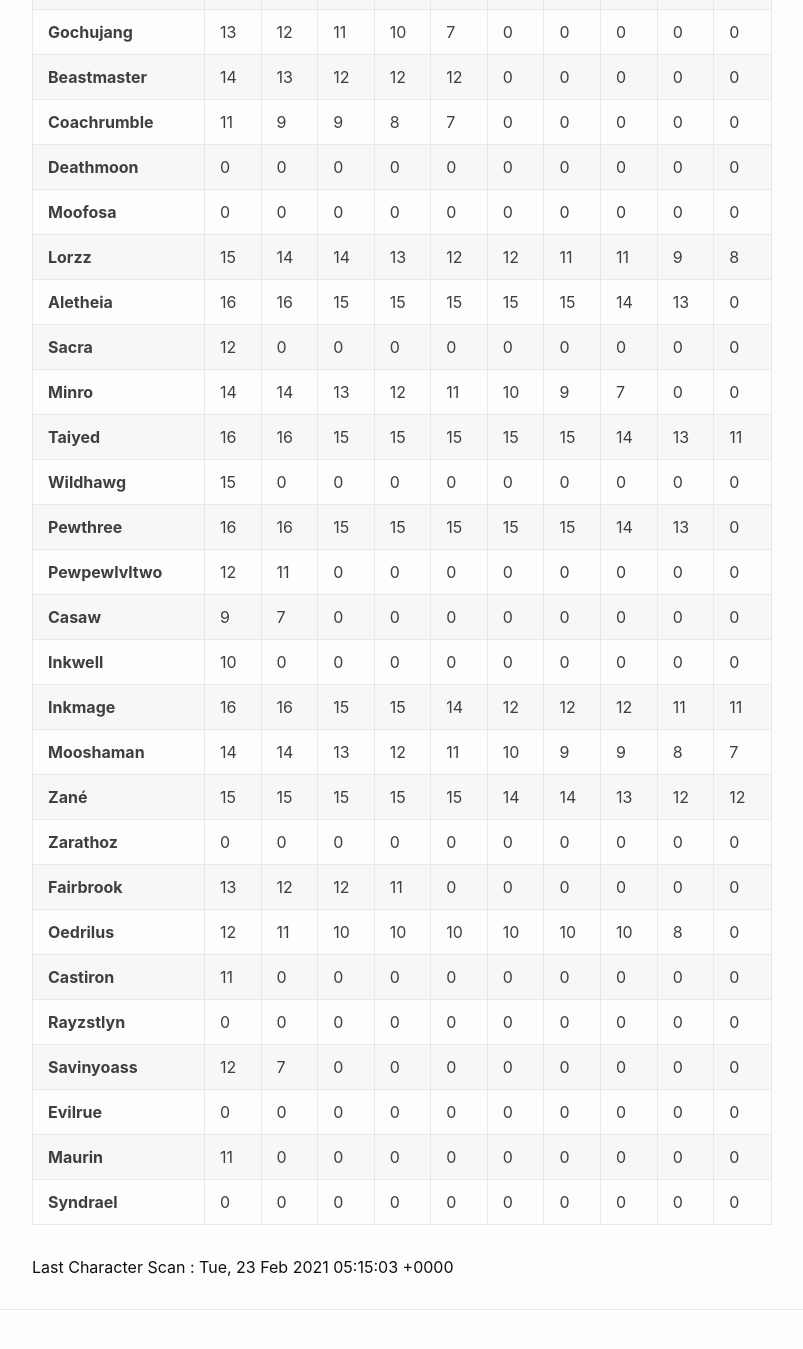
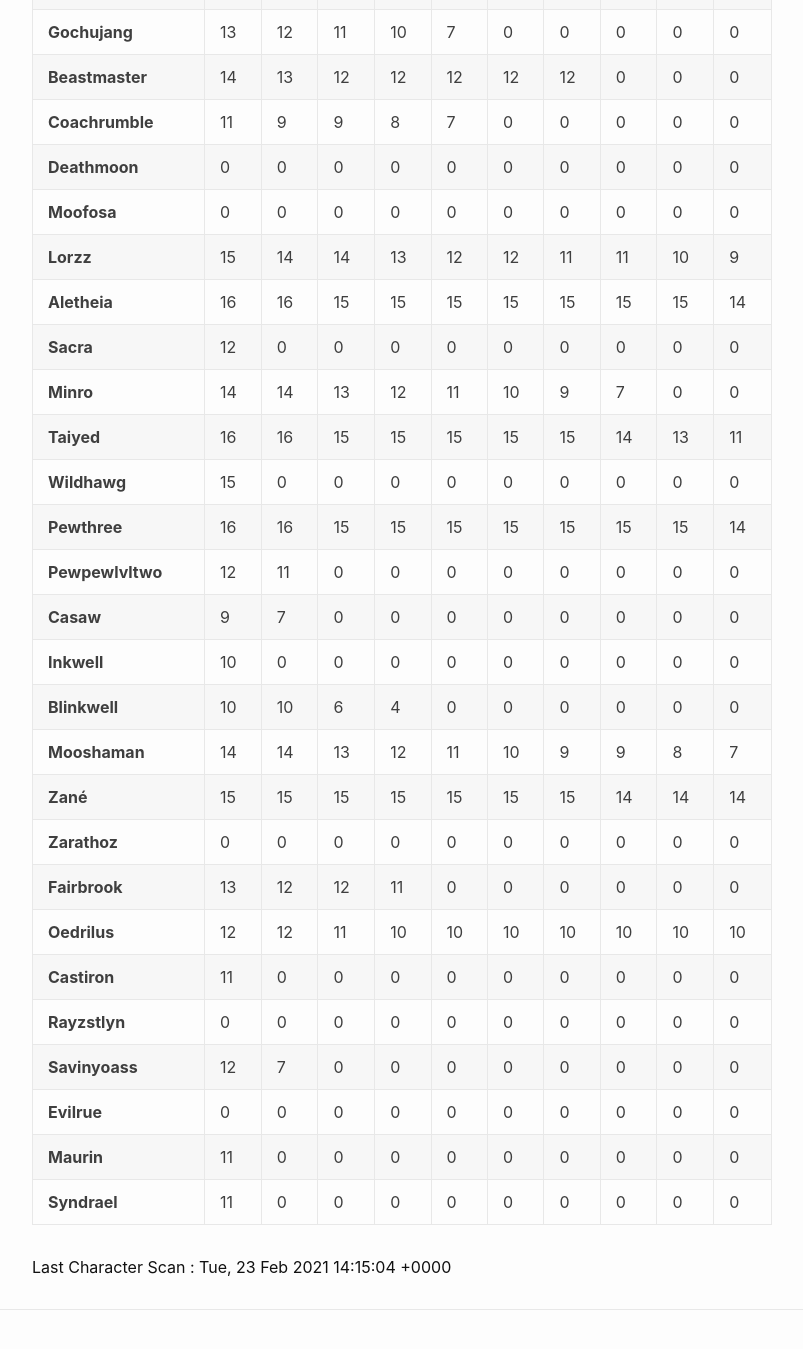
Before and after one commit to eldertribunal/keystonetracker, a Jekyll site: the page built from weekly.md, in a window 1280 px wide and 1400 px high, scrolled down 269 px. Shown: the top 1349 px of the window, without its empty margins (126-929 px from the left). Built offline with Jekyll 4.4.1, drawn with Linux system fonts in a browser that asks for light colours.

Commit message:
auto scan Tue Feb 23 14:16:06 UTC 2021

```diff
--- a/_data/characters.json
+++ b/_data/characters.json
@@ -64,7 +64,7 @@
       },
       {
         "name": "Halls of Atonement",
-        "level": 14,
+        "level": 15,
         "id": 378
       },
       {
@@ -379,7 +379,7 @@
       },
       {
         "name": "Halls of Atonement",
-        "level": 14,
+        "level": 15,
         "id": 378
       },
       {
@@ -604,7 +604,7 @@
       },
       {
         "name": "Halls of Atonement",
-        "level": 14,
+        "level": 15,
         "id": 378
       },
       {
@@ -765,7 +765,7 @@
     ]
   },
   {
-    "name": "Inkmage",
+    "name": "Blinkwell",
     "dungeons": [
       {
         "name": "Mists of Tirna Scithe",
@@ -874,7 +874,7 @@
       },
       {
         "name": "Halls of Atonement",
-        "level": 14,
+        "level": 15,
         "id": 378
       },
       {
@@ -1009,7 +1009,7 @@
       },
       {
         "name": "Halls of Atonement",
-        "level": 6,
+        "level": 10,
         "id": 378
       },
       {
--- a/_data/players.json
+++ b/_data/players.json
@@ -19,7 +19,7 @@
       },
       {
         "name": "Halls of Atonement",
-        "level": 14,
+        "level": 15,
         "id": 378
       },
       {
@@ -289,7 +289,7 @@
       },
       {
         "name": "Halls of Atonement",
-        "level": 14,
+        "level": 15,
         "id": 378
       },
       {
@@ -469,7 +469,7 @@
       },
       {
         "name": "Halls of Atonement",
-        "level": 14,
+        "level": 15,
         "id": 378
       },
       {
@@ -604,7 +604,7 @@
       },
       {
         "name": "Halls of Atonement",
-        "level": 14,
+        "level": 15,
         "id": 378
       },
       {
@@ -739,7 +739,7 @@
       },
       {
         "name": "Halls of Atonement",
-        "level": 6,
+        "level": 10,
         "id": 378
       },
       {
--- a/_data/scanned.json
+++ b/_data/scanned.json
@@ -1,3 +1,3 @@
 {
-  "timestamp": 1614057303
+  "timestamp": 1614089704
 }
--- a/_data/weekly.json
+++ b/_data/weekly.json
@@ -25,8 +25,8 @@
       15,
       15,
       15,
-      14,
-      11
+      15,
+      15
     ]
   },
   {
@@ -52,8 +52,8 @@
       12,
       12,
       12,
-      0,
-      0,
+      12,
+      12,
       0,
       0,
       0
@@ -115,8 +115,8 @@
       12,
       11,
       11,
-      9,
-      8
+      10,
+      9
     ]
   },
   {
@@ -129,9 +129,9 @@
       15,
       15,
       15,
-      14,
-      13,
-      0
+      15,
+      15,
+      14
     ]
   },
   {
@@ -204,9 +204,9 @@
       15,
       15,
       15,
-      14,
-      13,
-      0
+      15,
+      15,
+      14
     ]
   },
   {
@@ -255,18 +255,18 @@
     ]
   },
   {
-    "name": "Inkmage",
+    "name": "Blinkwell",
     "dungeons": [
-      16,
-      16,
-      15,
-      15,
-      14,
-      12,
-      12,
-      12,
-      11,
-      11
+      10,
+      10,
+      6,
+      4,
+      0,
+      0,
+      0,
+      0,
+      0,
+      0
     ]
   },
   {
@@ -292,11 +292,11 @@
       15,
       15,
       15,
+      15,
+      15,
       14,
       14,
-      13,
-      12,
-      12
+      14
     ]
   },
   {
@@ -333,6 +333,7 @@
     "name": "Oedrilus",
     "dungeons": [
       12,
+      12,
       11,
       10,
       10,
@@ -340,8 +341,7 @@
       10,
       10,
       10,
-      8,
-      0
+      10
     ]
   },
   {
@@ -422,7 +422,7 @@
   {
     "name": "Syndrael",
     "dungeons": [
-      0,
+      11,
       0,
       0,
       0,
```
